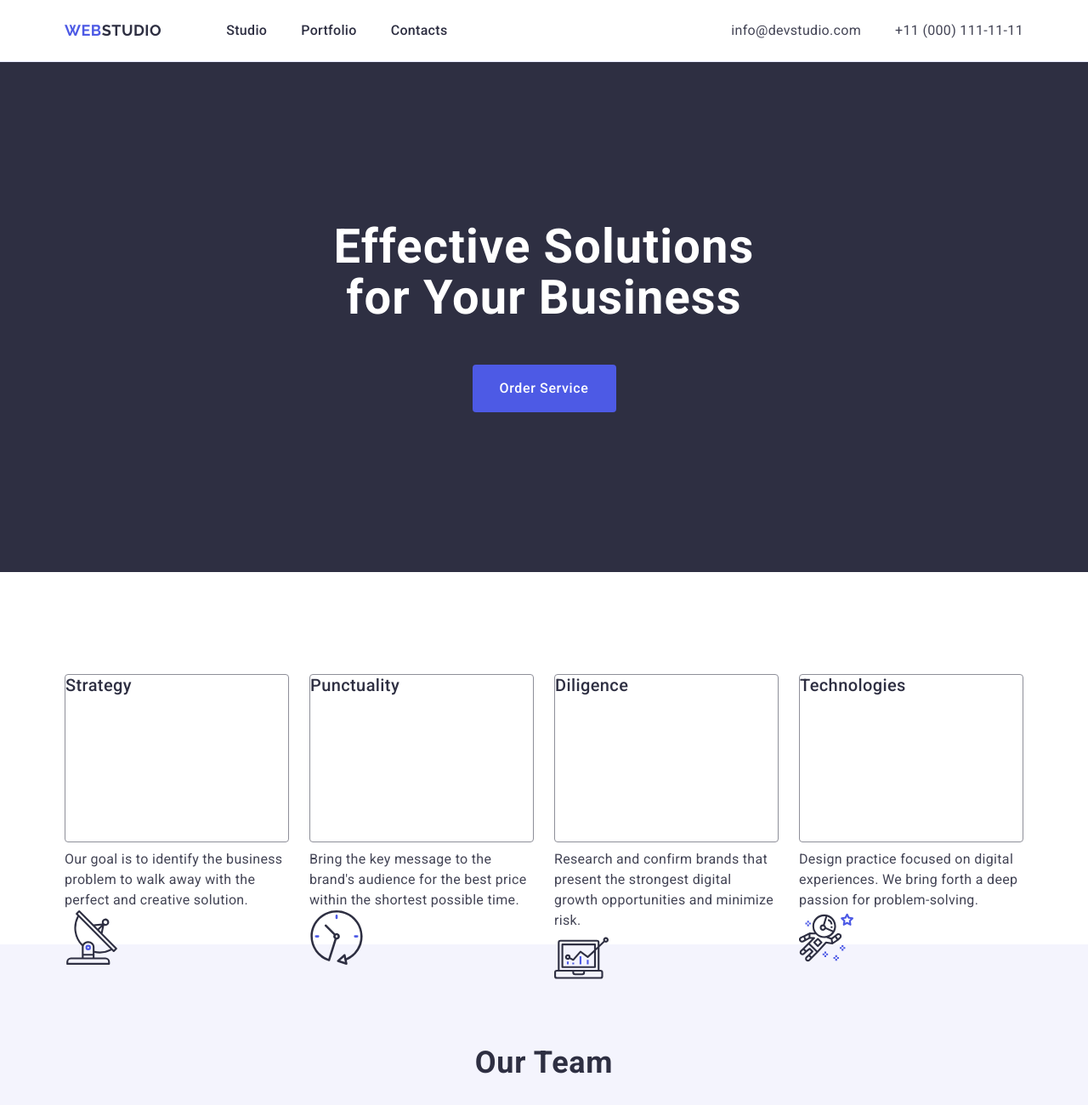
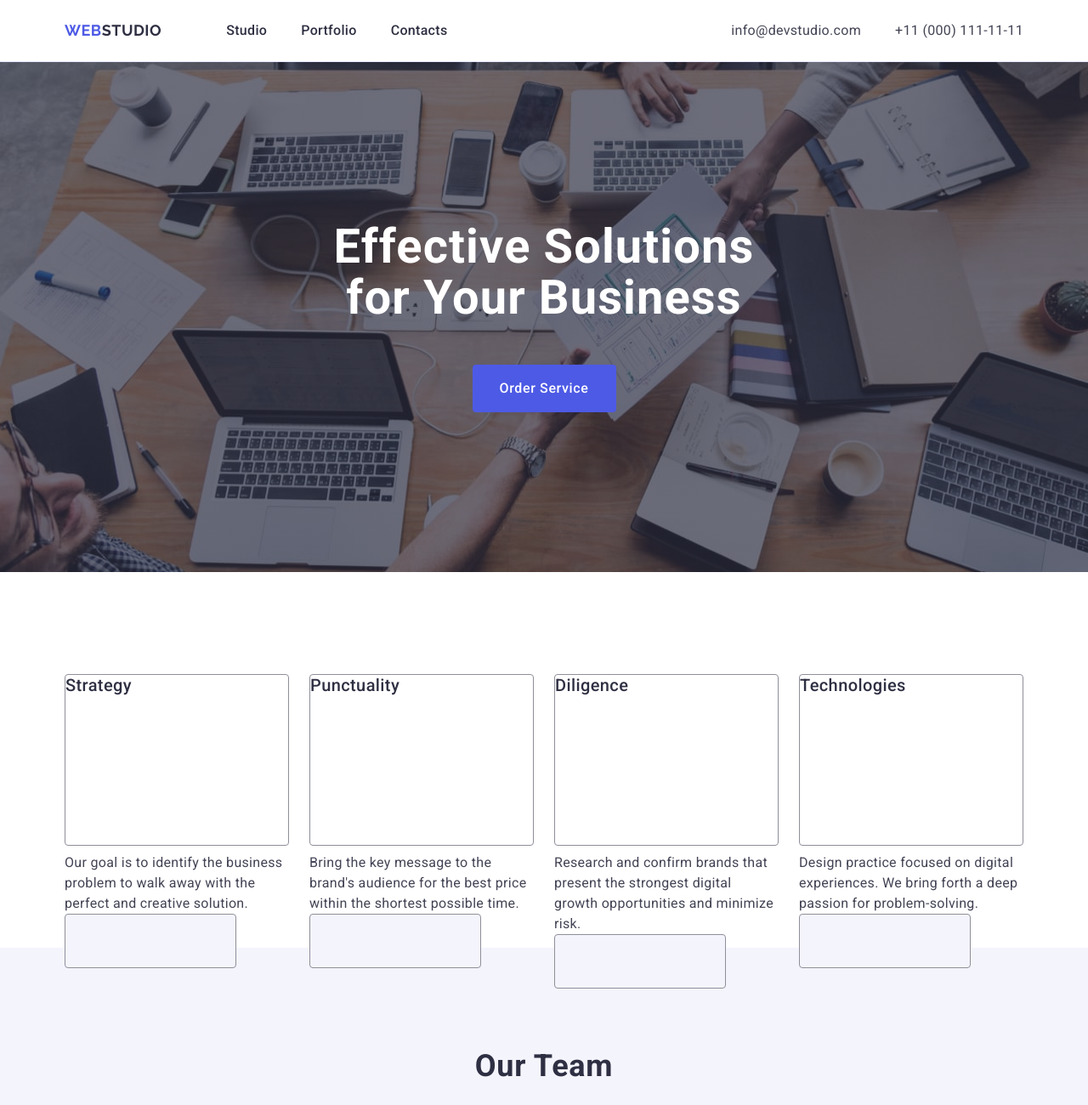
Before and after one commit to Mooncheetos/goit-markup-hw-04, a plain HTML site: page index.html in a window 1280 px wide. Shown: the top 1300 px of the page at 85% size. Drawn offline with nearby package versions, Linux system fonts and the light colour scheme.

Commit message:
threever

```diff
--- a/css/styles.css
+++ b/css/styles.css
@@ -135,7 +135,15 @@ a {
 /* Стилі для першої секції */
 .section-one {
     background-color: #2e2f42;
-    padding: 188px 0;
+    padding: 188px 0 188px;
+    background-image: linear-gradient(
+        to bottom,
+        rgba(46, 47, 66, 0.7),
+        rgba(46, 47, 66, 0.7)
+    ),
+    url(../images/people-office.jpg);
+    background-repeat: no-repeat center;
+    background-size: cover;
 }
 
 /* Стилі для заголовка першої секції */
@@ -242,6 +250,22 @@ a {
     /* 3dob */
 }
 
+.benefits-icon {
+    color: #4d5ae5;
+}
+
+.benefits-icon-box {
+    display: flex;
+    width: 64px;
+        height: 64px;
+        flex-shrink: 0;
+    border-radius: 4px;
+    border: 1px solid #8E8F99;
+    background-color: #f4f4fd;
+    padding: 24px 100px;
+    margin-bottom: 8px;
+}
+
 /* Стилі для третьої секції (команда) */
 .section-three {
     background-color: #f4f4fd;
@@ -303,13 +327,19 @@ a {
 }
 
 .team-socmedia-list {
+    margin: 0;
     display: flex;
     gap: 24px;
+    flex-shrink: 0;
     justify-content: center;
     align-items: center;
 }
 
-.team-socmedia-list .media-item {}
+.team-socmedia-list .media-item {
+    display: flex;
+    width: 40px;
+    height: 40px;
+}
 
 .team-socmedia-list .team-link {
     display: flex;
@@ -317,8 +347,9 @@ a {
     align-items: center;
     background-color: #4d5ae5;
     border-radius: 50%;
-    width: 40px;
-    height: 40px;
+    width: 100%;
+    height: 100%;
+    transition: background-color 250ms cubic-bezier(0.4, 0, 0.2, 1);
 }
 
 .team-socmedia-list .team-link:hover,
@@ -465,7 +496,7 @@ a {
     border-radius: 50%;
     width: 100%;
     height: 100%;
-    transition: background-color 250ms cubic-bezier(0.4, 0, 0.2, 0.3);
+    transition: background-color 250ms cubic-bezier(0.4, 0, 0.2, 1);
 }
 
 .social-list .soc-link:hover,
--- a/index.html
+++ b/index.html
@@ -65,33 +65,41 @@
                         <h3 class="section-benefitions">Strategy</h3>
                         <p class="benefits-text">Our goal is to identify the business
                             problem to walk away with the perfect and creative solution.</p>
+                            <div class="benefits-icon-box">
                                 <svg class="benefits-icon" width="64" height="64">
                                     <use href="./images/icons.svg#icon-antenna-1"></use>
                                 </svg>
+                            </div>
                     </li>
                     <li class="section-beneros-list">
                         <h3 class="section-benefitions">Punctuality</h3>
                         <p class="benefits-text">Bring the key message to the brand's audience
                             for the best price within the shortest possible time.</p>
+                            <div class="benefits-icon-box">
                                 <svg class="benefits-icon" width="64" height="64">
                                     <use href="./images/icons.svg#icon-clock-1"></use>
                                 </svg>
+                            </div>
                     </li>
                     <li class="section-beneros-list">
                         <h3 class="section-benefitions">Diligence</h3>
                         <p class="benefits-text">Research and confirm brands that present the strongest
                             digital growth opportunities and minimize risk.</p>
+                            <div class="benefits-icon-box">
                                 <svg class="benefits-icon" width="64" height="64">
                                     <use href="./images/icons.svg#icon-diagram-1"></use>
                                 </svg>
+                            </div>
                     </li>
                     <li class="section-beneros-list">
                         <h3 class="section-benefitions">Technologies</h3>
                         <p class="benefits-text">Design practice focused on digital experiences.
                             We bring forth a deep passion for problem-solving.</p>
+                            <div class="benefits-icon-box">
                                 <svg class="benefits-icon" width="64" height="64">
                                     <use href="./images/icons.svg#icon-astronaut-1"></use>
                                 </svg>
+                            </div>
                     </li>
                 </ul>
             </div>
```
Also changed, not shown: images/people-office.jpg (added). Lines whose indentation alone changed are shown as unchanged.
